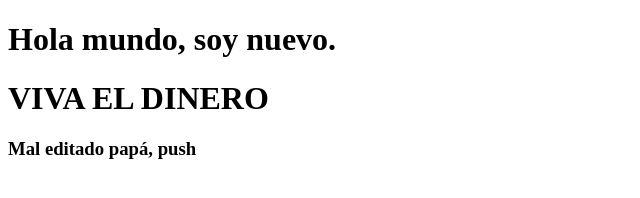
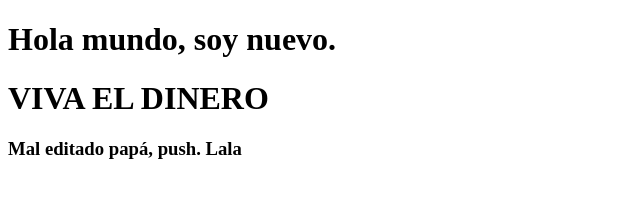
Before and after one commit to flatjose01/Demo, a plain HTML site: page index.html in a window 1280 px wide. Shown: the full height of the page, 0-640 px from the left. Drawn offline with Linux system fonts and the light colour scheme.

```diff
--- a/index.html
+++ b/index.html
@@ -8,6 +8,6 @@
 <body>
 <h1>Hola mundo, soy nuevo.</h1>
 <h1>VIVA EL DINERO</h1>
-<h3>Mal editado papá, push</h3>
+<h3>Mal editado papá, push. Lala</h3>
 </body>
 </html>
```
